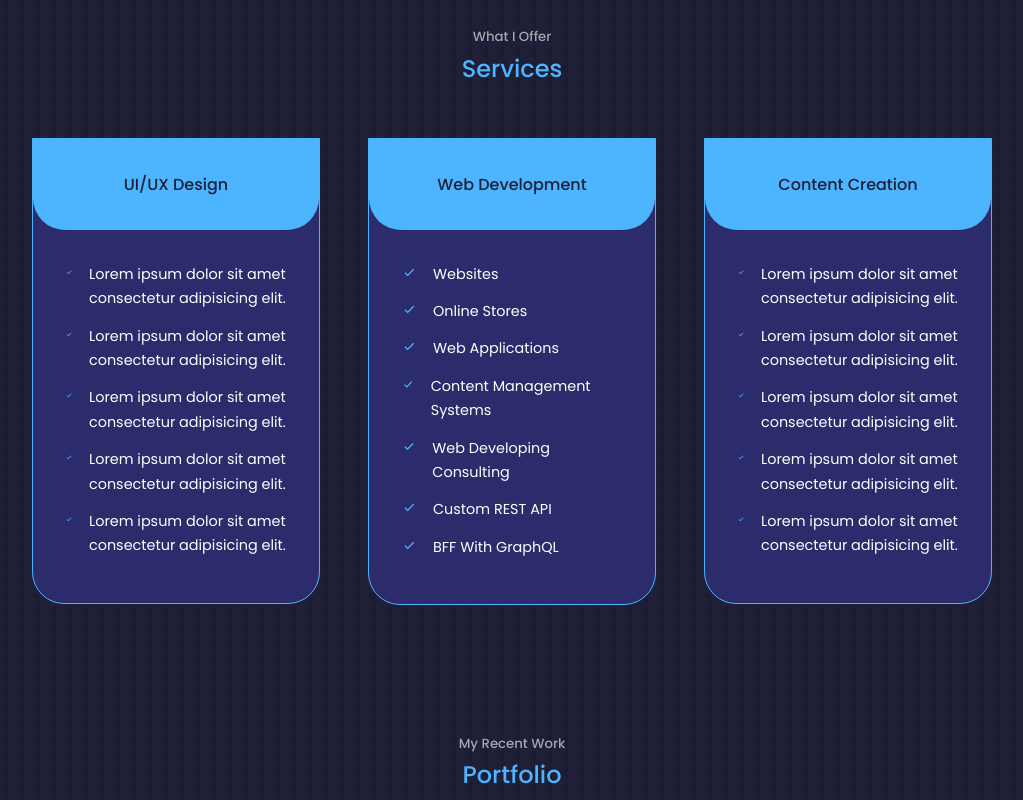
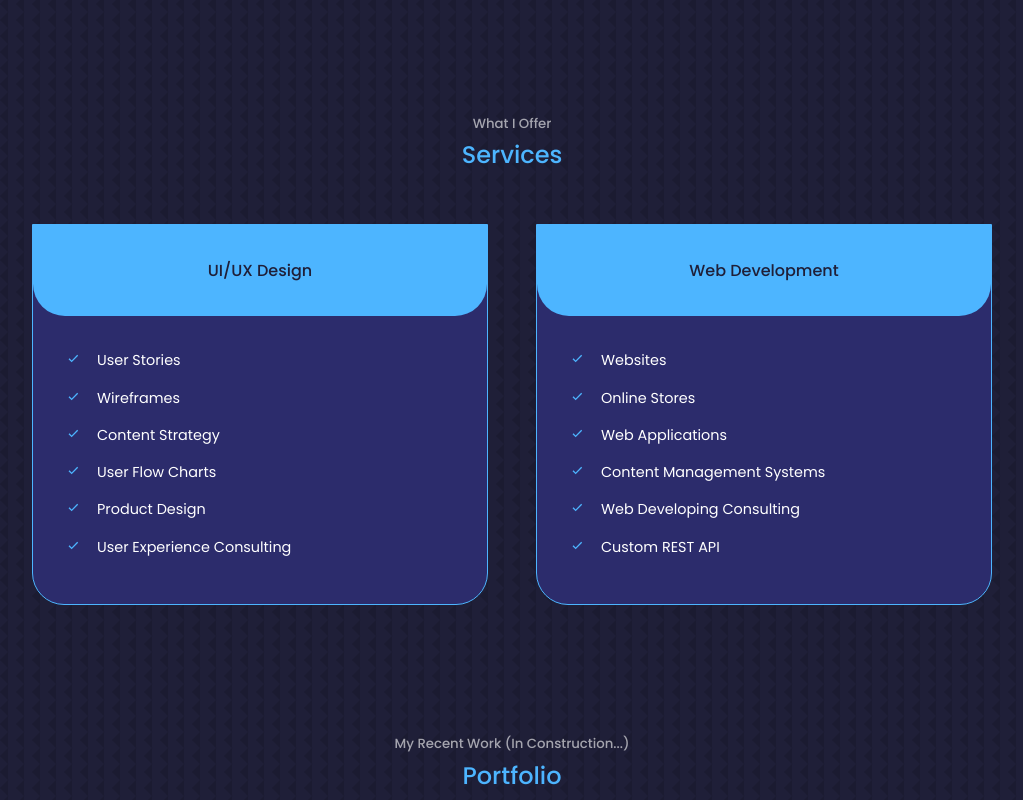
Before and after one commit to fedeemilo/fedmilo-portfolio, a React (Create React App) app: page / in a window 1280 px wide. Shown: the part 2260-3060 px from the top of the page, without its empty margins (128-1151 px from the left). Built offline with nearby package versions, Linux system fonts and the light colour scheme.

Commit message:
Complete services information

```diff
--- a/src/components/services/Services.jsx
+++ b/src/components/services/Services.jsx
@@ -26,7 +26,7 @@ const Services = () => {
                             {items.map(({ id, title }) => (
                                 <li key={id}>
                                     <BiCheck className="service__list-icon" />
-                                    <p>{title}</p>
+                                    <p>{title(lang)}</p>
                                 </li>
                             ))}
                         </ul>
--- a/src/components/services/services.css
+++ b/src/components/services/services.css
@@ -1,6 +1,6 @@
 .services__container {
     display: grid;
-    grid-template-columns: repeat(3, 1fr);
+    grid-template-columns: repeat(2, 1fr);
     gap: 3rem;
 }
 
--- a/src/constants/experience.js
+++ b/src/constants/experience.js
@@ -29,6 +29,11 @@ const EXP_CONTENT_FRONTEND = [
     {
         id: 6,
         title: "React",
+        detail: lang => STRINGS.EXPERIENCED[lang]
+    },
+    {
+        id: 7,
+        title: "BootStrap",
         detail: lang => STRINGS.EXPERIENCED[lang]
     }
 ];
@@ -63,6 +68,11 @@ const EXP_CONTENT_BACKEND = [
         id: 6,
         title: "Java",
         detail: lang => STRINGS.INTERMEDIATE[lang]
+    },
+    {
+        id: 7,
+        title: "GraphQL",
+        detail: lang => STRINGS.INTERMEDIATE[lang]
     }
 ];
 
--- a/src/constants/services.js
+++ b/src/constants/services.js
@@ -3,77 +3,81 @@ import { STRINGS } from "./strings";
 const UX_DESIGN_ITEMS = [
     {
         id: 1,
-        title: "Lorem ipsum dolor sit amet consectetur adipisicing elit."
+        title: lang => STRINGS.USER_STORIES[lang]
     },
     {
         id: 2,
-        title: "Lorem ipsum dolor sit amet consectetur adipisicing elit."
+        title: lang => STRINGS.WIREFRAMES[lang]
     },
     {
         id: 3,
-        title: "Lorem ipsum dolor sit amet consectetur adipisicing elit."
+        title: lang => STRINGS.CONTENT_STRATEGY[lang]
     },
     {
         id: 4,
-        title: "Lorem ipsum dolor sit amet consectetur adipisicing elit."
+        title: lang => STRINGS.USER_FLOW_CHARTS[lang]
     },
     {
         id: 5,
-        title: "Lorem ipsum dolor sit amet consectetur adipisicing elit."
+        title: lang => STRINGS.PRODUCT_DESIGN[lang]
+    },
+    {
+        id: 6,
+        title: lang => STRINGS.USER_EXP_CONSULTING[lang]
     }
 ];
 
 const WEB_DEV_ITEMS = [
     {
         id: 1,
-        title: "Websites"
+        title: lang => STRINGS.WEBSITES[lang]
     },
     {
         id: 2,
-        title: "Online Stores"
+        title: lang => STRINGS.ONLINE_STORES[lang]
     },
     {
         id: 3,
-        title: "Web Applications"
+        title: lang => STRINGS.WEB_APPLICATIONS[lang]
     },
     {
         id: 4,
-        title: "Content Management Systems"
+        title: lang => STRINGS.CMS[lang]
     },
     {
         id: 5,
-        title: "Web Developing Consulting"
+        title: lang => STRINGS.WEB_DEV_CONSULTING[lang]
     },
     {
         id: 6,
-        title: "Custom REST API"
-    },
-    {
-        id: 7,
-        title: "BFF With GraphQL"
+        title: lang => STRINGS.CUSTOM_REST_API[lang]
     }
+    // {
+    //     id: 7,
+    //     title: lang => STRINGS.BFF_WITH_GRAHPQL[lang]
+    // }
 ];
 
 const CONTENT_CREATION_ITEMS = [
     {
         id: 1,
-        title: "Lorem ipsum dolor sit amet consectetur adipisicing elit."
+        title: lang => STRINGS.USER_STORIES[lang]
     },
     {
         id: 2,
-        title: "Lorem ipsum dolor sit amet consectetur adipisicing elit."
+        title: lang => STRINGS.USER_STORIES[lang]
     },
     {
         id: 3,
-        title: "Lorem ipsum dolor sit amet consectetur adipisicing elit."
+        title: lang => STRINGS.USER_STORIES[lang]
     },
     {
         id: 4,
-        title: "Lorem ipsum dolor sit amet consectetur adipisicing elit."
+        title: lang => STRINGS.USER_STORIES[lang]
     },
     {
         id: 5,
-        title: "Lorem ipsum dolor sit amet consectetur adipisicing elit."
+        title: lang => STRINGS.USER_STORIES[lang]
     }
 ];
 
@@ -87,12 +91,12 @@ const SERVICE_ITEMS = [
         id: 2,
         title: lang => STRINGS.WEB_DEVELOPMENT[lang],
         items: WEB_DEV_ITEMS
-    },
-    {
-        id: 3,
-        title: lang => STRINGS.CONTENT_CREATION[lang],
-        items: CONTENT_CREATION_ITEMS
     }
+    // {
+    //     id: 3,
+    //     title: lang => STRINGS.CONTENT_CREATION[lang],
+    //     items: CONTENT_CREATION_ITEMS
+    // }
 ];
 
 export { SERVICE_ITEMS };
--- a/src/constants/strings.js
+++ b/src/constants/strings.js
@@ -8,6 +8,10 @@ export const STRINGS = {
         en: "Backend Development",
         es: "Desarrollo Backend"
     },
+    BFF_WITH_GRAHPQL: {
+        en: "BFF With GraphQL",
+        es: "Bff Con GraphQL"
+    },
     BASIC: {
         en: "Basic",
         es: "Básico"
@@ -15,6 +19,10 @@ export const STRINGS = {
     CLIENTS: {
         en: "Clients",
         es: "Clientes"
+    },
+    CMS: {
+        en: "Content Management Systems",
+        es: "Sistemas De Gestión De Contenido"
     },
     COMPLETED: {
         en: "40+ Completed",
@@ -27,6 +35,14 @@ export const STRINGS = {
     CONTENT_CREATION: {
         en: "Content Creation",
         es: "Creación de Contenido"
+    },
+    CONTENT_STRATEGY: {
+        en: "Content Strategy",
+        es: "Estrategia De Contenido"
+    },
+    CUSTOM_REST_API: {
+        en: "Custom REST API",
+        es: "API REST Personalizada"
     },
     DOWNLOAD_CV: {
         en: "Download CV",
@@ -80,16 +96,24 @@ export const STRINGS = {
         es: "Mi Experiencia"
     },
     MY_RECENT_WORK: {
-        en: "My Recent Work",
-        es: "Mi Trabajo Reciente"
+        en: "My Recent Work (In Construction...)",
+        es: "Mi Trabajo Reciente (En Construcción...)"
     },
     MY_STACK: {
         en: "Fullstack Web Developer",
         es: "Desarrollador Web Fullstack"
     },
+    ONLINE_STORES: {
+        en: "Online Stores",
+        es: "Tiendas Online"
+    },
     PORTFOLIO: {
         en: "Portfolio",
         es: "Portafolio"
+    },
+    PRODUCT_DESIGN: {
+        en: "Product Design",
+        es: "Diseño Del Producto"
     },
     PROJECTS: {
         en: "Projects",
@@ -115,17 +139,45 @@ export const STRINGS = {
         en: "Spanish",
         es: "Español"
     },
+    USER_EXP_CONSULTING: {
+        en: "User Experience Consulting",
+        es: "Consultoría De experiencia De usuario"
+    },
+    USER_FLOW_CHARTS: {
+        en: "User Flow Charts",
+        es: "Diagramas De Flujo De Usuario"
+    },
+    USER_STORIES: {
+        en: "User Stories",
+        es: "Historias de Usuario"
+    },
     UX_DESIGN: {
         en: "UI/UX Design",
         es: "Diseño UI/UX"
+    },
+    WEB_APPLICATIONS: {
+        en: "Web Applications",
+        es: "Aplicaciones Web"
+    },
+    WEBSITES: {
+        en: "Websites",
+        es: "Sitios Web"
     },
     WEB_DEVELOPMENT: {
         en: "Web Development",
         es: "Desarrollo Web"
     },
+    WEB_DEV_CONSULTING: {
+        en: "Web Developing Consulting",
+        es: "Consultoría En Desarrollo Web"
+    },
     WHAT_I_OFFER: {
         en: "What I Offer",
         es: "Lo Que Ofrezco"
+    },
+    WIREFRAMES: {
+        en: "Wireframes",
+        es: "Estructuras Alámbricas"
     },
     WORLDWIDE: {
         en: "20+ Worldwide",
```
